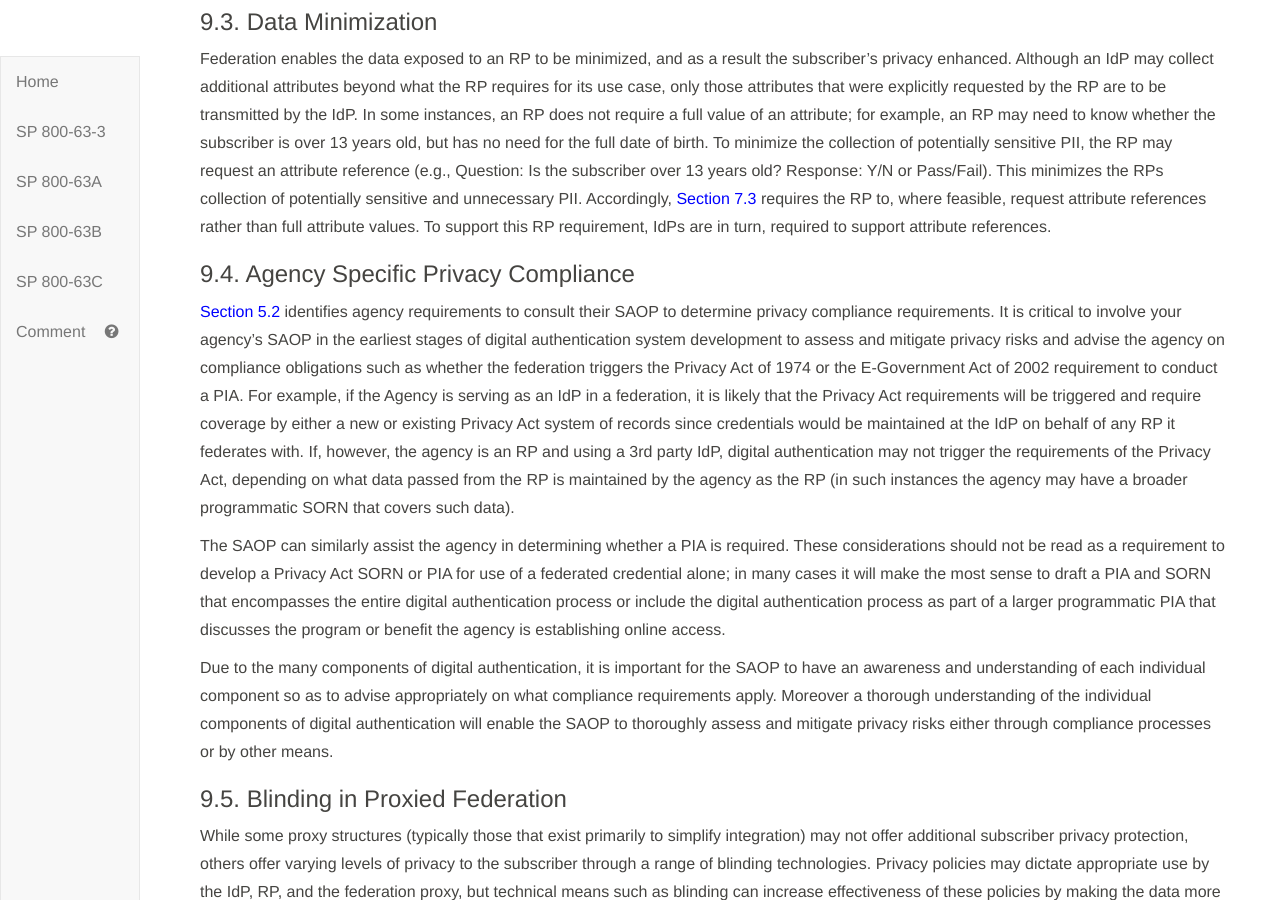
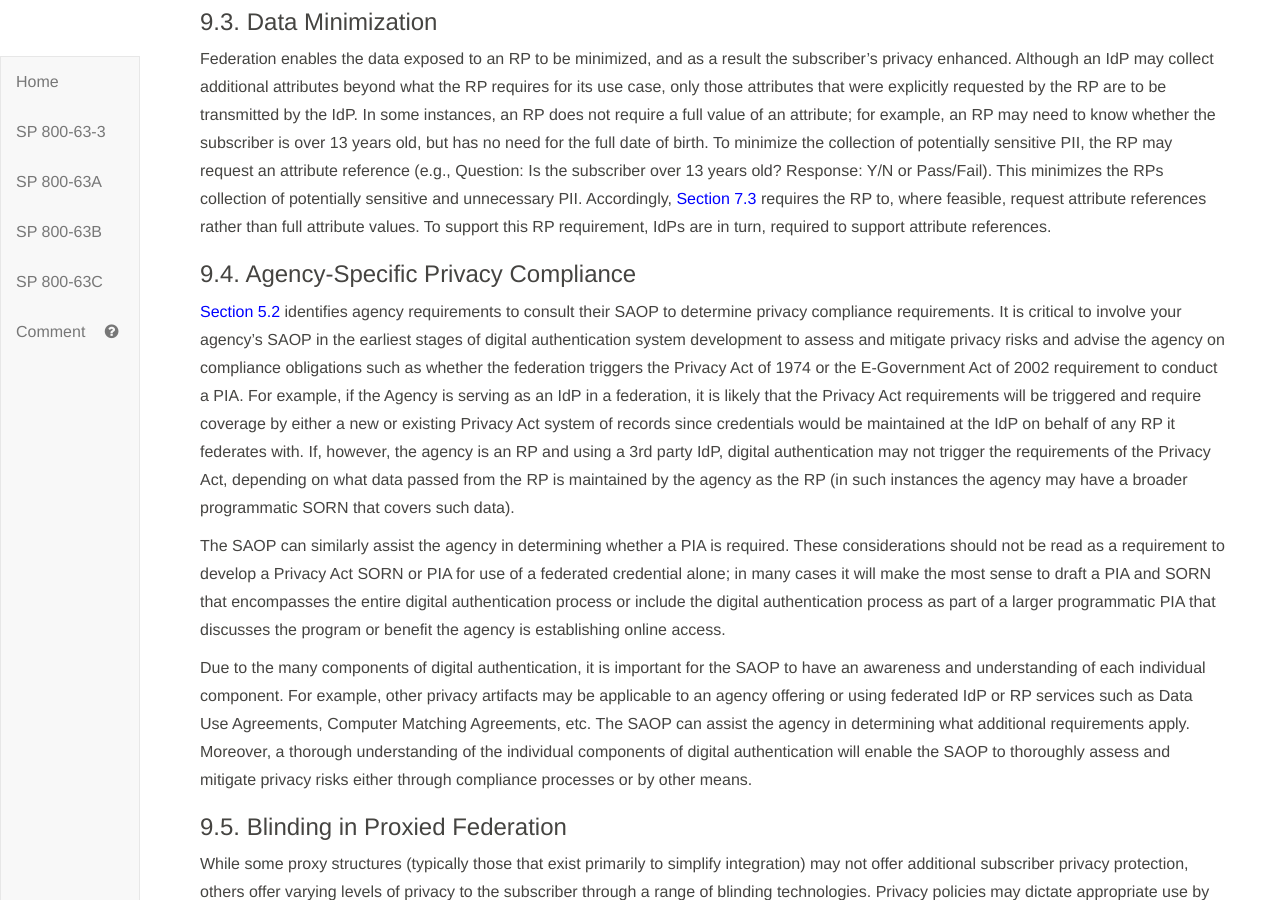
Before and after one commit to usnistgov/800-63-3, a Jekyll site: the page built from sp800-63c/sec9_privacy.md, in a window 1280 px wide and 900 px high, scrolled down 963 px. Built offline with Jekyll 4.4.1, drawn with Linux system fonts in a browser that asks for light colours; our own code applies the rules of GitHub Pages for plain Markdown files.

Commit message:
Include other privacy artifacts. Closes #1421

```diff
--- a/sp800-63c/sec9_privacy.md
+++ b/sp800-63c/sec9_privacy.md
@@ -22,13 +22,13 @@
 
 Federation enables the data exposed to an RP to be minimized, and as a result the subscriber's privacy enhanced. Although an IdP may collect additional attributes beyond what the RP requires for its use case, only those attributes that were explicitly requested by the RP are to be transmitted by the IdP. In some instances, an RP does not require a full value of an attribute; for example, an RP may need to know whether the subscriber is over 13 years old, but has no need for the full date of birth. To minimize the collection of potentially sensitive PII, the RP may request an attribute reference (e.g., Question: Is the subscriber over 13 years old? Response: Y/N or Pass/Fail).  This minimizes the RPs collection of potentially sensitive and unnecessary PII.  Accordingly, [Section 7.3](#protecting-information) requires the RP to, where feasible, request attribute references rather than full attribute values.  To support this RP requirement, IdPs are in turn, required to support attribute references.
 
-### 9.4. Agency Specific Privacy Compliance
+### <a name="agency-privacy"></a>9.4. Agency-Specific Privacy Compliance
 
 [Section 5.2](#privacy-reqs) identifies agency requirements to consult their SAOP to determine privacy compliance requirements. It is critical to involve your agency's SAOP in the earliest stages of digital authentication system development to assess and mitigate privacy risks and advise the agency on compliance obligations such as whether the federation triggers the Privacy Act of 1974 or the E-Government Act of 2002 requirement to conduct a PIA.  For example, if the Agency is serving as an IdP in a federation, it is likely that the Privacy Act requirements will be triggered and require coverage by either a new or existing Privacy Act system of records since credentials would be maintained at the IdP on behalf of any RP it federates with.  If, however, the agency is an RP and using a 3rd party IdP, digital authentication may not trigger the requirements of the Privacy Act, depending on what data passed from the RP is maintained by the agency as the RP (in such instances the agency may have a broader programmatic SORN that covers such data).
 
 The SAOP can similarly assist the agency in determining whether a PIA is required. These considerations should not be read as a requirement to develop a Privacy Act SORN or PIA for use of a federated credential alone; in many cases it will make the most sense to draft a PIA and SORN that encompasses the entire digital authentication process or include the digital authentication process as part of a larger programmatic PIA that discusses the program or benefit the agency is establishing online access.
 
-Due to the many components of digital authentication, it is important for the SAOP to have an awareness and understanding of each individual component so as to advise appropriately on what compliance requirements apply. Moreover a thorough understanding of the individual components of digital authentication will enable the SAOP to thoroughly assess and mitigate privacy risks either through compliance processes or by other means.
+Due to the many components of digital authentication, it is important for the SAOP to have an awareness and understanding of each individual component. For example, other privacy artifacts may be applicable to an agency offering or using federated IdP or RP services such as Data Use Agreements, Computer Matching Agreements, etc. The SAOP can assist the agency in determining what additional requirements apply. Moreover, a thorough understanding of the individual components of digital authentication will enable the SAOP to thoroughly assess and mitigate privacy risks either through compliance processes or by other means.
 
 
 ### 9.5. <a name="blinding"></a>Blinding in Proxied Federation
```
Also changed, not shown: sp800-63c/sec5_federation.md (+1 -1 lines).
